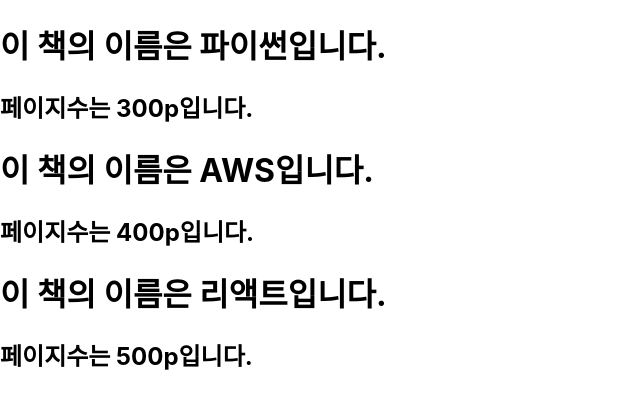
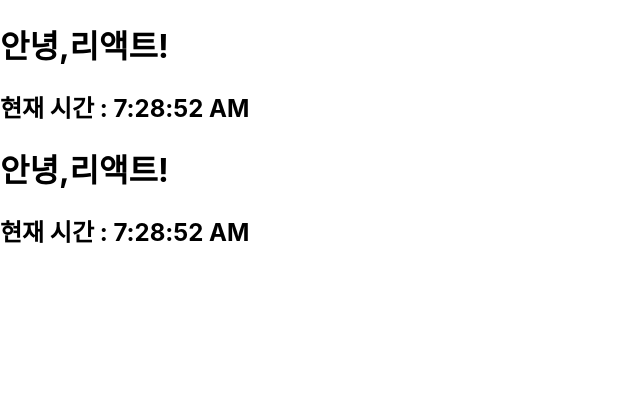
Before and after one commit to 5o-hyun/react-firstmet, a React (Create React App) app in the folder myapp/: page / in a window 1280 px wide. Shown: the top 408 px of the page, without its empty margins (0-640 px from the left). Built offline with nearby package versions, Linux system fonts and the light colour scheme.

Commit message:
Feat: 리액트의 Element (시계만들기)

```diff
--- /dev/null
+++ b/myapp/src/chapter04/Clock.jsx
@@ -0,0 +1,12 @@
+import React from "react";
+
+const Clock = (props) => {
+  return (
+    <div>
+      <h1>안녕,리액트!</h1>
+      <h2>현재 시간 : {new Date().toLocaleTimeString()}</h2>
+    </div>
+  );
+};
+
+export default Clock;
--- a/myapp/src/index.js
+++ b/myapp/src/index.js
@@ -4,13 +4,17 @@
 import App from "./App";
 import reportWebVitals from "./reportWebVitals";
 import Library from "./chapter03/Library";
+import Clock from "./chapter04/Clock";
 
 const root = ReactDOM.createRoot(document.getElementById("root"));
-root.render(
-  <React.StrictMode>
-    <Library></Library>
-  </React.StrictMode>
-);
+setInterval(() => {
+  root.render(
+    <React.StrictMode>
+      <Clock />
+      <Clock />
+    </React.StrictMode>
+  );
+}, 1000);
 
 // If you want to start measuring performance in your app, pass a function
 // to log results (for example: reportWebVitals(console.log))
```
